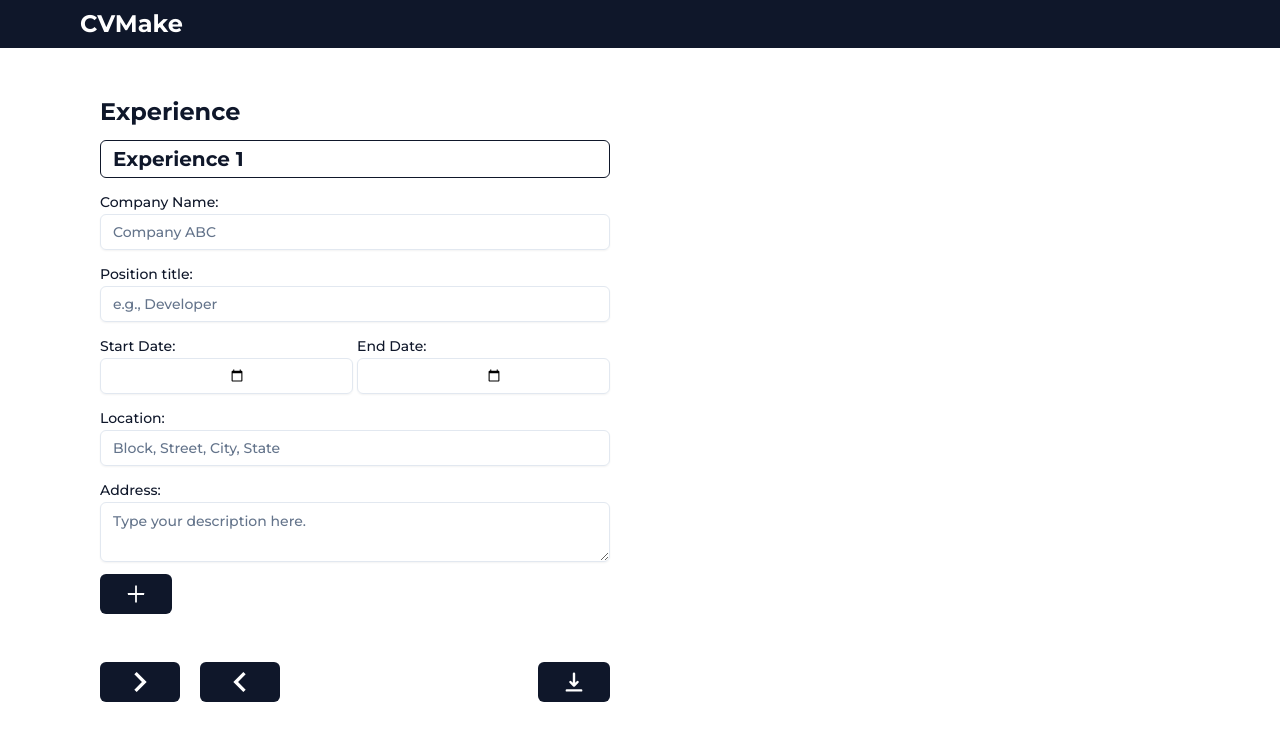
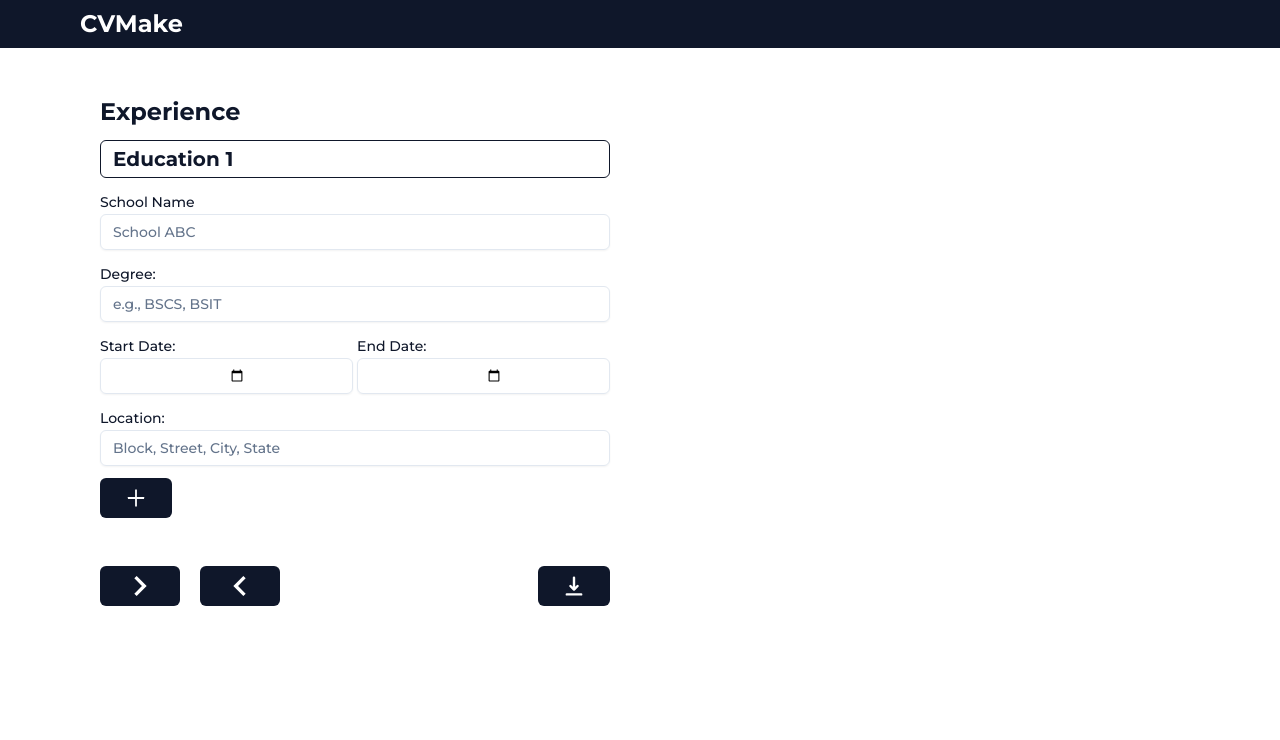
Before and after one commit to dwarjie/cv-make, a React (Vite) app: page / in a window 1280 px wide. Shown: the top 740 px of the page. Built offline with nearby package versions, Linux system fonts and the light colour scheme.

Commit message:
Added Education Form

```diff
--- /dev/null
+++ b/src/components/Education/EducationForm.jsx
@@ -0,0 +1,61 @@
+import { Input } from "../ui/input";
+import { Label } from "../ui/label";
+import { Textarea } from "../ui/textarea";
+import { AiOutlinePlus } from "react-icons/ai";
+import EducationRow from "./EducationRow";
+
+function EducationForm() {
+  return (
+    <div className="pt-12">
+      <h1 className="text-2xl font-bold text-primary">Experience</h1>
+      <EducationRow inputValue={"Education 1"} />
+      <div className="grid grid-cols-6 gap-5 pt-3">
+        <div className="col-span-6">
+          <form className="flex flex-col gap-3">
+            <div>
+              <Label className="text-primary" htmlFor="schoolName">
+                School Name
+              </Label>
+              <Input type="text" id="schoolName" placeholder="School ABC" />
+            </div>
+            <div>
+              <Label className="text-primary" htmlFor="degree">
+                Degree:
+              </Label>
+              <Input type="text" id="position" placeholder="e.g., BSCS, BSIT" />
+            </div>
+            <div className="grid grid-cols-6 gap-1">
+              <div className="col-span-3">
+                <Label className="text-primary" htmlFor="email">
+                  Start Date:
+                </Label>
+                <Input type="date" id="startDate" />
+              </div>
+              <div className="col-span-3">
+                <Label className="text-primary" htmlFor="email">
+                  End Date:
+                </Label>
+                <Input type="date" id="endDate" />
+              </div>
+            </div>
+            <div>
+              <Label className="text-primary" htmlFor="schoolLocation">
+                Location:
+              </Label>
+              <Input
+                type="text"
+                id="schoolLocation"
+                placeholder="Block, Street, City, State"
+              />
+            </div>
+          </form>
+        </div>
+      </div>
+      <button className="bg-primary px-6 py-2 rounded-md mt-3">
+        <AiOutlinePlus size={"1.5rem"} />
+      </button>
+    </div>
+  );
+}
+
+export default EducationForm;
--- /dev/null
+++ b/src/components/Education/EducationRow.jsx
@@ -0,0 +1,11 @@
+function EducationRow({ inputValue }) {
+  return (
+    <div className="p-1 mt-3 border border-primary rounded-md cursor-pointer">
+      <h1 className="px-2 font-bold text-xl text-primary border-none">
+        {inputValue}
+      </h1>
+    </div>
+  );
+}
+
+export default EducationRow;
--- a/src/components/ExperienceForm.jsx
+++ b/src/components/Experience/ExperienceForm.jsx
@@ -1,7 +1,7 @@
 import ExperienceRow from "./ExperienceRow";
-import { Input } from "./ui/input";
-import { Label } from "./ui/label";
-import { Textarea } from "./ui/textarea";
+import { Input } from "../ui/input";
+import { Label } from "../ui/label";
+import { Textarea } from "../ui/textarea";
 import { AiOutlinePlus } from "react-icons/ai";
 
 function ExperienceForm() {
--- a/src/components/ExperienceRow.jsx
+++ b/src/components/Experience/ExperienceRow.jsx
@@ -1,5 +1,3 @@
-import { Input } from "./ui/input";
-
 function ExperienceRow({ inputValue }) {
   return (
     <div className="p-1 mt-3 border border-primary rounded-md cursor-pointer">
--- a/src/components/FormContainer.jsx
+++ b/src/components/FormContainer.jsx
@@ -1,12 +1,13 @@
-import PersonalForm from "./PersonalForm";
-import ExperienceForm from "./ExperienceForm";
+import PersonalForm from "./Personal/PersonalForm";
+import ExperienceForm from "./Experience/ExperienceForm";
+import EducationForm from "./Education/EducationForm";
 import { MdNavigateNext, MdNavigateBefore } from "react-icons/md";
 import { HiDownload } from "react-icons/hi";
 
 function FormContainer() {
   return (
     <div className="flex flex-col justify-between col-span-6 px-5">
-      <ExperienceForm />
+      <EducationForm />
       <div className="flex flex-row justify-between gap-5 mt-12">
         <div className="flex flex-row gap-5">
           <button className="bg-primary px-5 rounded-md">
--- a/src/components/PersonalForm.jsx
+++ b/src/components/Personal/PersonalForm.jsx
@@ -1,5 +1,5 @@
-import { Input } from "./ui/input";
-import { Label } from "./ui/label";
+import { Input } from "../ui/input";
+import { Label } from "../ui/label";
 
 function PersonalForm() {
   return (
```
